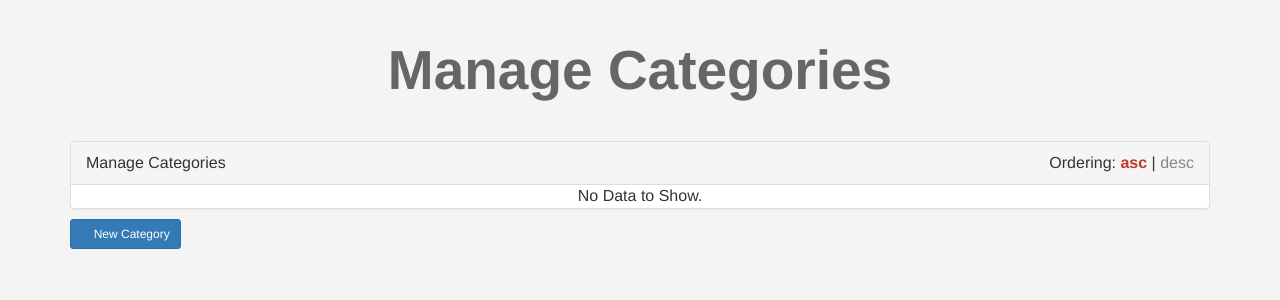
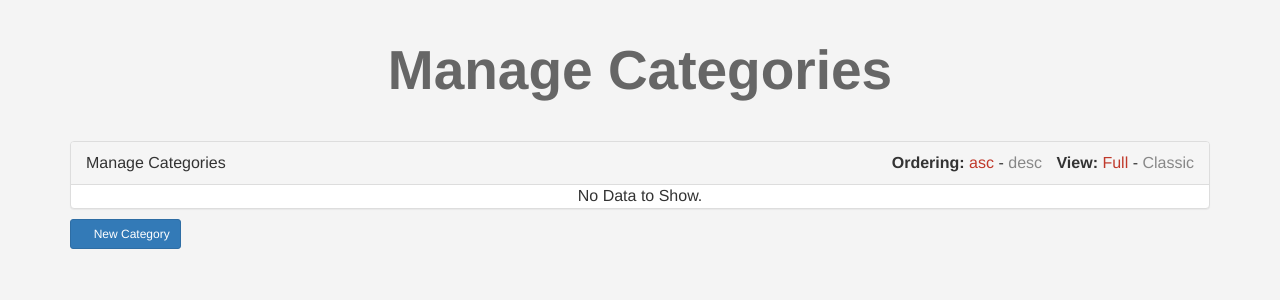
Before and after one commit to Ousalah/elzero-ecommerce, a PHP site: page /categories.php in a window 1280 px wide. Shown: the part 52-352 px from the top of the page. Run offline with PHP 8.4, Linux system fonts and the light colour scheme; a user stored in the database is signed in; data that the repository does not hold is empty; some web fonts are replaced.

Commit message:
categories - add view options (full - classic)

```diff
--- a/admin/categories.php
+++ b/admin/categories.php
@@ -31,10 +31,13 @@
         <div class="panel panel-default">
           <div class="panel-heading">
             Manage Categories
-            <div class="ordering pull-right">
-              Ordering:
-              <a class="<?php if ($sort == "ASC") echo "active"; ?>" href="?do=manage&sort=asc">asc</a> |
+            <div class="options pull-right">
+              <b>Ordering:</b>
+              <a class="<?php if ($sort == "ASC") echo "active"; ?>" href="?do=manage&sort=asc">asc</a> -
               <a class="<?php if ($sort == "DESC") echo "active"; ?>" href="?do=manage&sort=desc">desc</a>
+              <b>View:</b>
+              <span class="active" data-view="full">Full</span> -
+              <span data-view="classic">Classic</span>
             </div>
           </div>
           <div class="panel-body">
@@ -46,10 +49,12 @@
                     <a href="?do=delete&catid=<?php echo $row["ID"]; ?>" class="btn btn-xs btn-danger confirm"><i class="fa fa-remove"></i> Delete</a>
                   </div>
                   <h3><?php echo $row["Name"]; ?></h3>
-                  <p><?php echo ($row["Description"] == "") ? "This category has no description." : $row["Description"]; ?></p>
-                  <?php if ($row["Visibility"] == 0) echo '<span class="visibility">Hidden</span>'; ?>
-                  <?php if ($row["Allow_Comment"] == 0) echo '<span class="allow-comment">Comment Disabled</span>'; ?>
-                  <?php if ($row["Allow_Ads"] == 0) echo '<span class="allow-ads">Ads Disabled</span>'; ?>
+                  <div class="full-view">
+                    <p><?php echo ($row["Description"] == "") ? "This category has no description." : $row["Description"]; ?></p>
+                    <?php if ($row["Visibility"] == 0) echo '<span class="visibility">Hidden</span>'; ?>
+                    <?php if ($row["Allow_Comment"] == 0) echo '<span class="allow-comment">Comment Disabled</span>'; ?>
+                    <?php if ($row["Allow_Ads"] == 0) echo '<span class="allow-ads">Ads Disabled</span>'; ?>
+                  </div>
                 </div>
                 <hr>
               <?php endforeach; ?>
--- a/admin/layout/css/backend.css
+++ b/admin/layout/css/backend.css
@@ -180,14 +180,22 @@ h1 {
 /* End Members Page */
 
 /* Start Category Page */
-.categories .ordering a {
+.categories .options b {
+  margin-left: 10px;
+}
+
+.categories .options a {
   color: #888;
   text-decoration: none;
 }
 
-.categories .ordering a.active {
+.categories .options span {
+  color: #888;
+  cursor: pointer;
+}
+
+.categories .options .active {
   color: #c0392b;
-  font-weight: bold;
 }
 
 .categories .panel-body {
@@ -223,7 +231,12 @@ h1 {
 }
 
 .categories .cat h3 {
-  margin: 0 0 10px;
+  margin: 0;
+  cursor: pointer;
+}
+
+.categories .cat .full-view p {
+  margin: 10px 0;
 }
 
 .categories .cat:last-of-type ~ hr {
--- a/admin/layout/js/backend.js
+++ b/admin/layout/js/backend.js
@@ -47,4 +47,16 @@ $(function () {
     return confirm("Are you sure to so this action ?");
   });
 
+  // Category View Option
+  $(".categories .cat h3").on("click", function () { $(this).next(".full-view").fadeToggle(200); });
+
+  $(".options span").on("click", function () {
+    $(this).addClass("active").siblings("span").removeClass("active");
+    if($(this).data("view") === "full") {
+      $(".categories .cat .full-view").fadeIn(200);
+    } else {
+      $(".categories .cat .full-view").fadeOut(200);
+    }
+  });
+
 });
```
